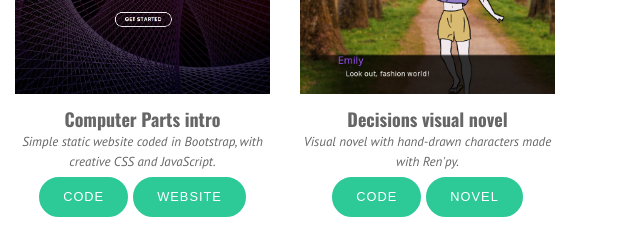
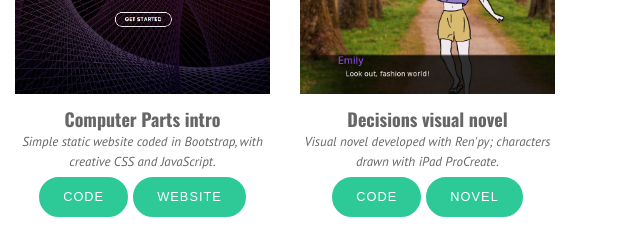
Before and after one commit to Hbada/Portfolio, a plain HTML site: page index.html in a window 1280 px wide. Shown: the part 2160-2400 px from the top of the page, 640-1280 px from the left. Drawn offline with nearby package versions, Linux system fonts and the light colour scheme.

Commit message:
Clarified Visual Novel details
Changed project info to more specific words.

```diff
--- a/index.html
+++ b/index.html
@@ -214,7 +214,7 @@
             <div class="member">
               <div class="pic"><img src="img/portfolio/decisions-screenshot-Heidi_Bada.png" alt="screenshot of Emily character in visual novel"></div>
               <h4>Decisions visual novel</h4>
-              <span>Visual novel with hand-drawn characters made with Ren'py.</span>
+              <span>Visual novel developed with Ren'py; characters drawn with iPad ProCreate.</span>
               <a href="https://github.com/Hbada/Decisions" target="_blank"><button type="button" class="btn">Code</button></a>
               <a href="https://hbada.github.io/Decisions" target="_blank"><button type="button" class="btn" target="_blank">Novel</button></a>
             </div>
```
